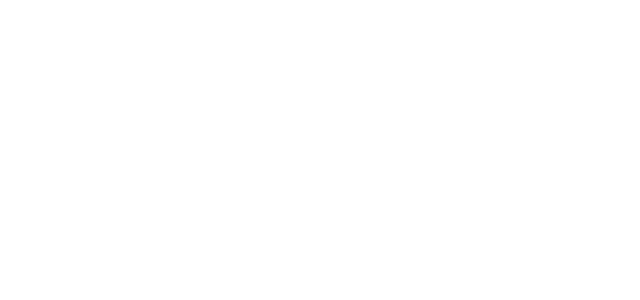
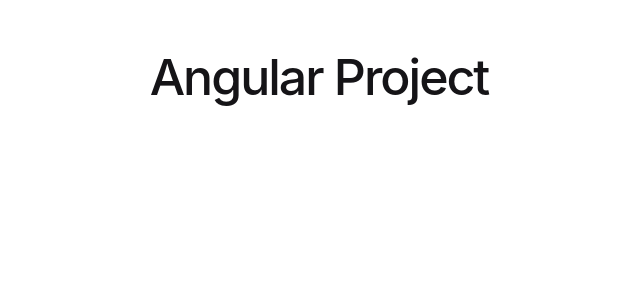
Before and after one commit to JeebanGiri/Angular-Crash-Course, an Angular app: page / in a window 1280 px wide. Shown: the top 300 px of the page, without its empty margins (321-961 px from the left). Built offline with nearby package versions, Linux system fonts and the light colour scheme.

Commit message:
add heading

```diff
--- a/src/app/app.component.html
+++ b/src/app/app.component.html
@@ -177,9 +177,9 @@
   }
 </style>
 
-<!-- <main class="main">
+<main class="main">
   <div class="content">
-    <div class="left-side">
+    <!-- <div class="left-side">
       <svg
         xmlns="http://www.w3.org/2000/svg"
         viewBox="0 0 982 239"
@@ -320,9 +320,14 @@
           </svg>
         </a>
       </div>
-    </div>
+    </div> -->
+    <h1>Angular Project</h1>
   </div>
 </main>
+
+
+
+
 
 <!-- * * * * * * * * * * * * * * * * * * * * * * * * * * * * * * * * -->
 <!-- * * * * * * * * * * * The content above * * * * * * * * * * * * -->
```
